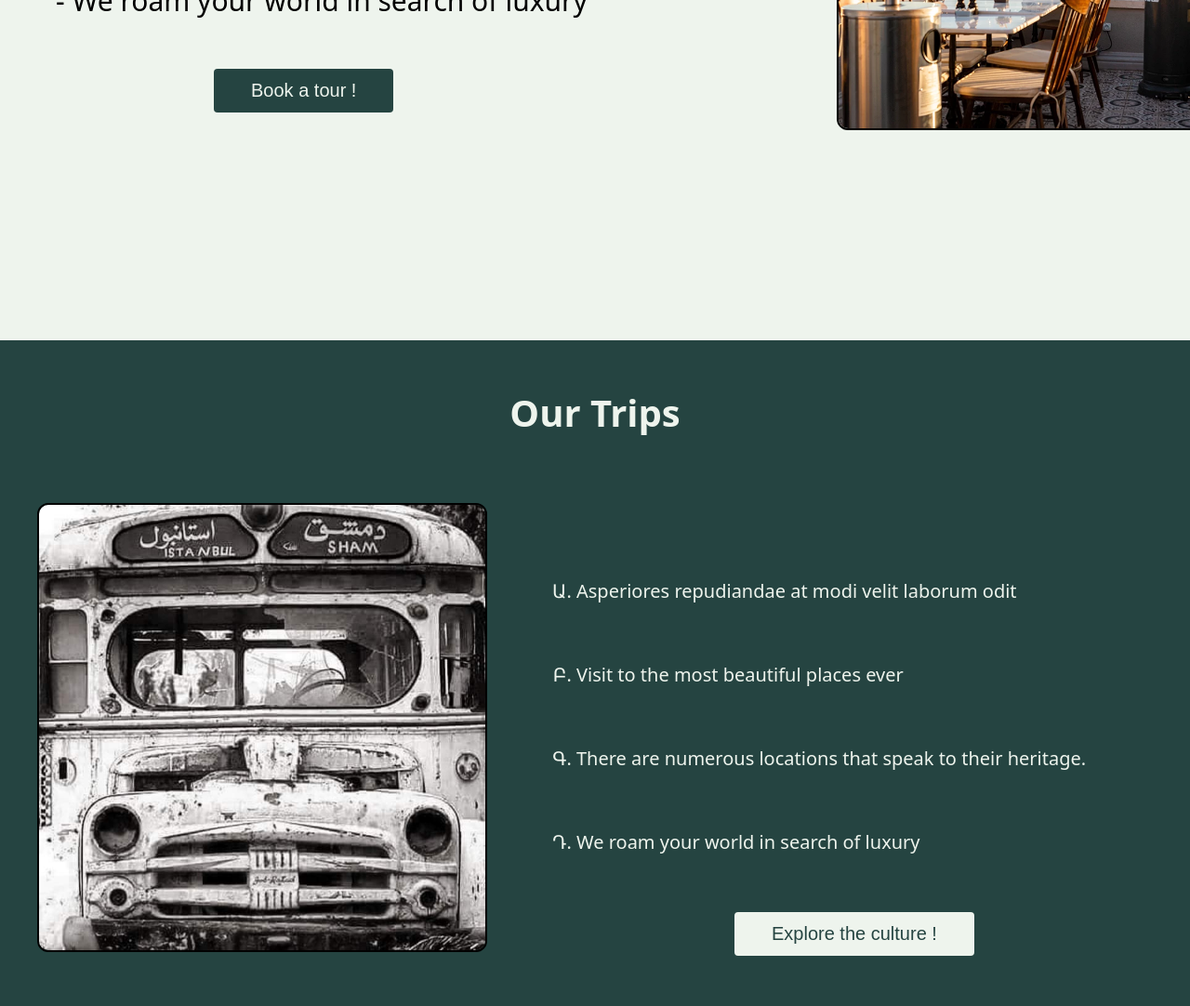
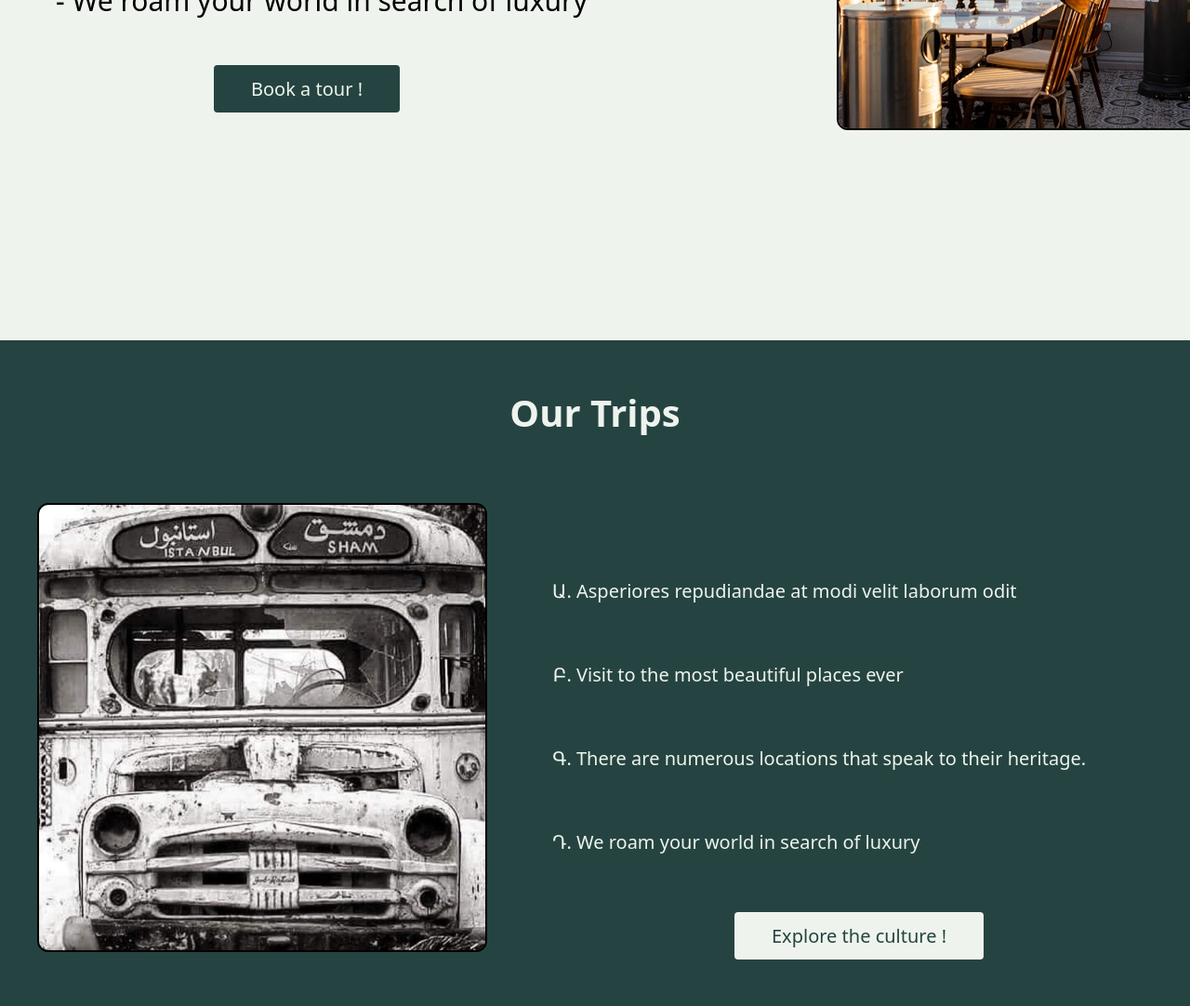
Before and after one commit to Tarek994/bg-React, a React (Create React App) app: page / in a window 1280 px wide. Shown: the part 1216-2298 px from the top of the page at 93% size. Built offline with nearby package versions, Linux system fonts and the light colour scheme.

Commit message:
buttons(services-Trip): change buttons to anchor link

```diff
--- a/src/Components/Services.jsx
+++ b/src/Components/Services.jsx
@@ -20,9 +20,9 @@ const Services = () => {
               <li>- There are numerous locations that speak to their heritage. </li>
               <li>- We roam your world in search of luxury</li>
             </ul>
-            <button className="book-btn">
+            <a className="book-btn" href="https://www.google.com/travel/flights">
              Book a tour !
-            </button>
+            </a>
           </div>
         </div>
 
--- a/src/Components/Trip.jsx
+++ b/src/Components/Trip.jsx
@@ -20,9 +20,9 @@ const Trip = () => {
               <li> There are numerous locations that speak to their heritage. </li>
               <li> We roam your world in search of luxury</li>
             </ul>
-            <button className="trip-btn">
+            <a className="trip-btn" href="https://www.google.com/travel/flights">
             Explore the culture !
-            </button>
+            </a>
 
           </div>
 
```
